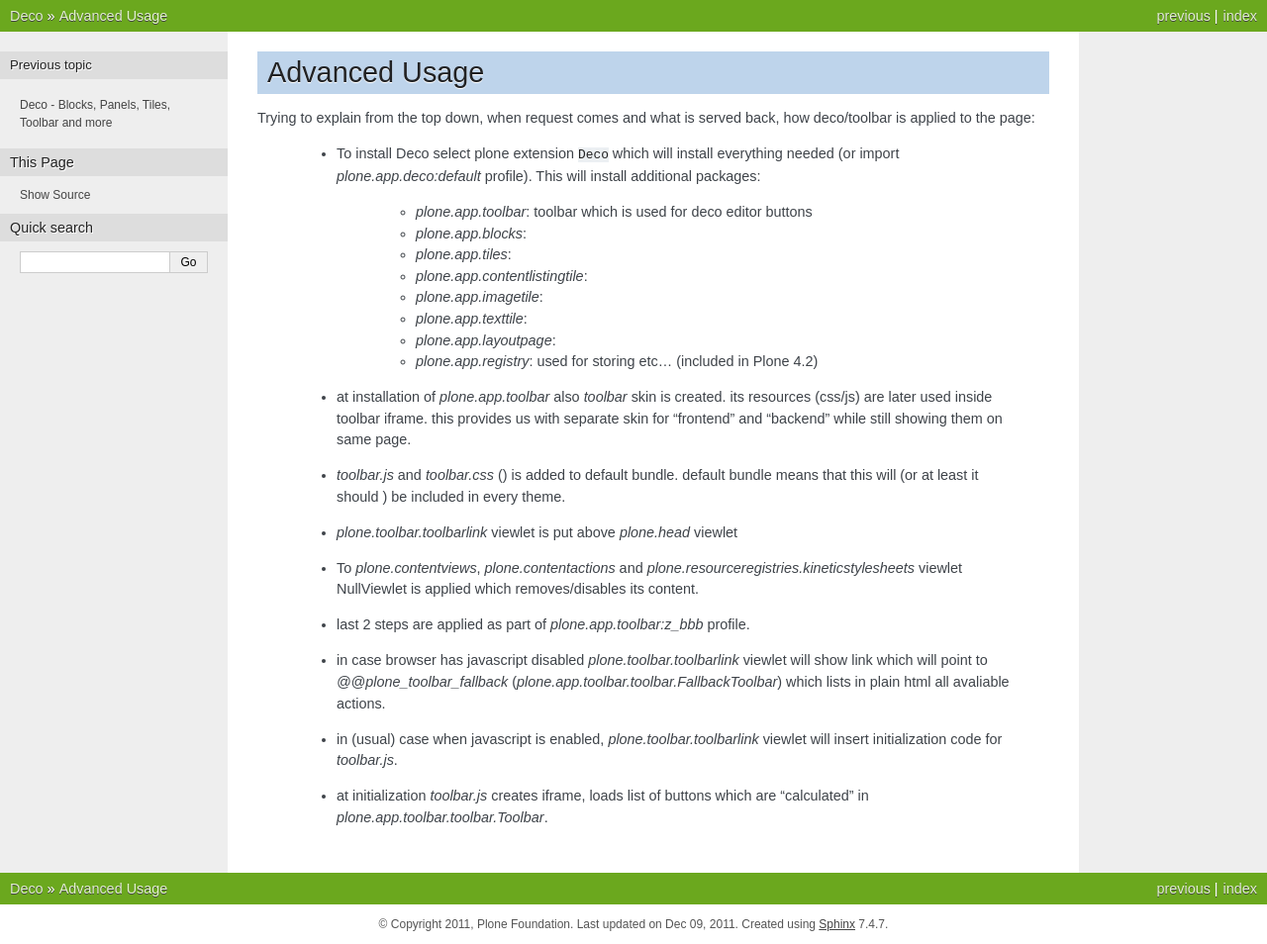
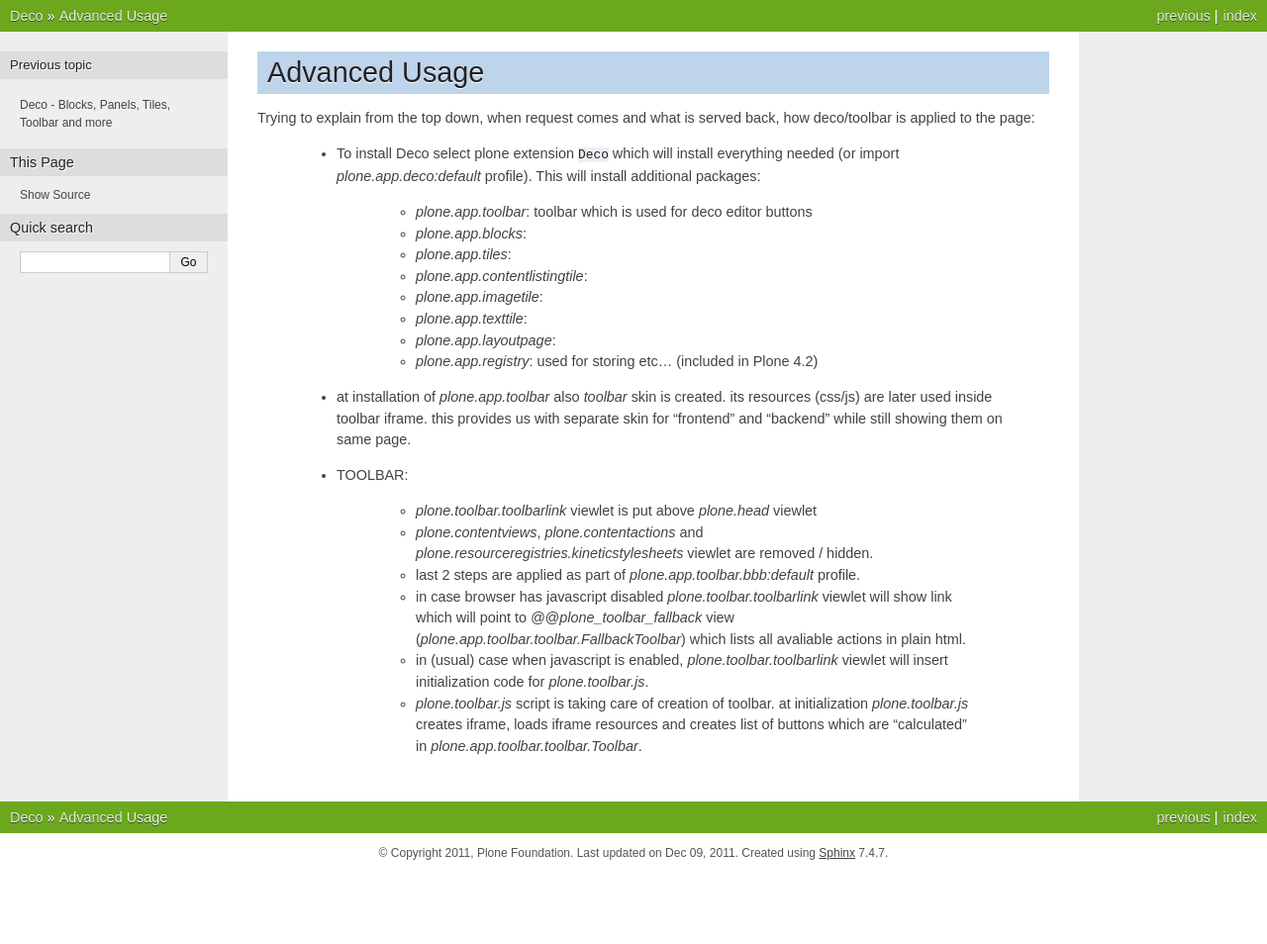
Before and after one commit to plone/buildout.deco, a Sphinx documentation site: the page built from docs/advanced.rst, in a window 1280 px wide. Shown: the whole page at 99% size. Built offline with Sphinx 7.4.7, drawn with Linux system fonts in a browser that asks for light colours; after the commit the page ends 900 px from its top, so only the background shows below that.

Commit message:
trying to update docs, i know see where should i spend more time

```diff
--- a/docs/advanced.rst
+++ b/docs/advanced.rst
@@ -24,24 +24,25 @@
    with separate skin for "frontend" and "backend" while still showing them on
    same page.
 
- - `toolbar.js` and `toolbar.css` () is added to default bundle. default bundle
-   means that this will (or at least it should ) be included in every theme.
+ - TOOLBAR:
 
- - `plone.toolbar.toolbarlink` viewlet is put above `plone.head` viewlet
+    - `plone.toolbar.toolbarlink` viewlet is put above `plone.head` viewlet
 
- - To `plone.contentviews`, `plone.contentactions` and
-   `plone.resourceregistries.kineticstylesheets` viewlet NullViewlet is applied
-   which removes/disables its content.
+    - `plone.contentviews`, `plone.contentactions` and
+      `plone.resourceregistries.kineticstylesheets` viewlet are removed /
+      hidden.
 
- - last 2 steps are applied as part of `plone.app.toolbar:z_bbb` profile.
+    - last 2 steps are applied as part of `plone.app.toolbar.bbb:default` profile.
 
- - in case browser has javascript disabled `plone.toolbar.toolbarlink` viewlet
-   will show link which will point to `@@plone_toolbar_fallback`
-   (`plone.app.toolbar.toolbar.FallbackToolbar`) which lists in plain html all
-   avaliable actions.
+    - in case browser has javascript disabled `plone.toolbar.toolbarlink`
+      viewlet will show link which will point to `@@plone_toolbar_fallback`
+      view (`plone.app.toolbar.toolbar.FallbackToolbar`) which lists all
+      avaliable actions in plain html.
 
- - in (usual) case when javascript is enabled, `plone.toolbar.toolbarlink`
-   viewlet will insert initialization code for `toolbar.js`.
+    - in (usual) case when javascript is enabled, `plone.toolbar.toolbarlink`
+      viewlet will insert initialization code for `plone.toolbar.js`.
 
- - at initialization `toolbar.js` creates iframe, loads list of buttons which
-   are "calculated" in `plone.app.toolbar.toolbar.Toolbar`.
+    - `plone.toolbar.js` script is taking care of creation of toolbar. at
+      initialization `plone.toolbar.js` creates iframe, loads iframe resources
+      and creates list of buttons which are "calculated" in
+      `plone.app.toolbar.toolbar.Toolbar`.
```
